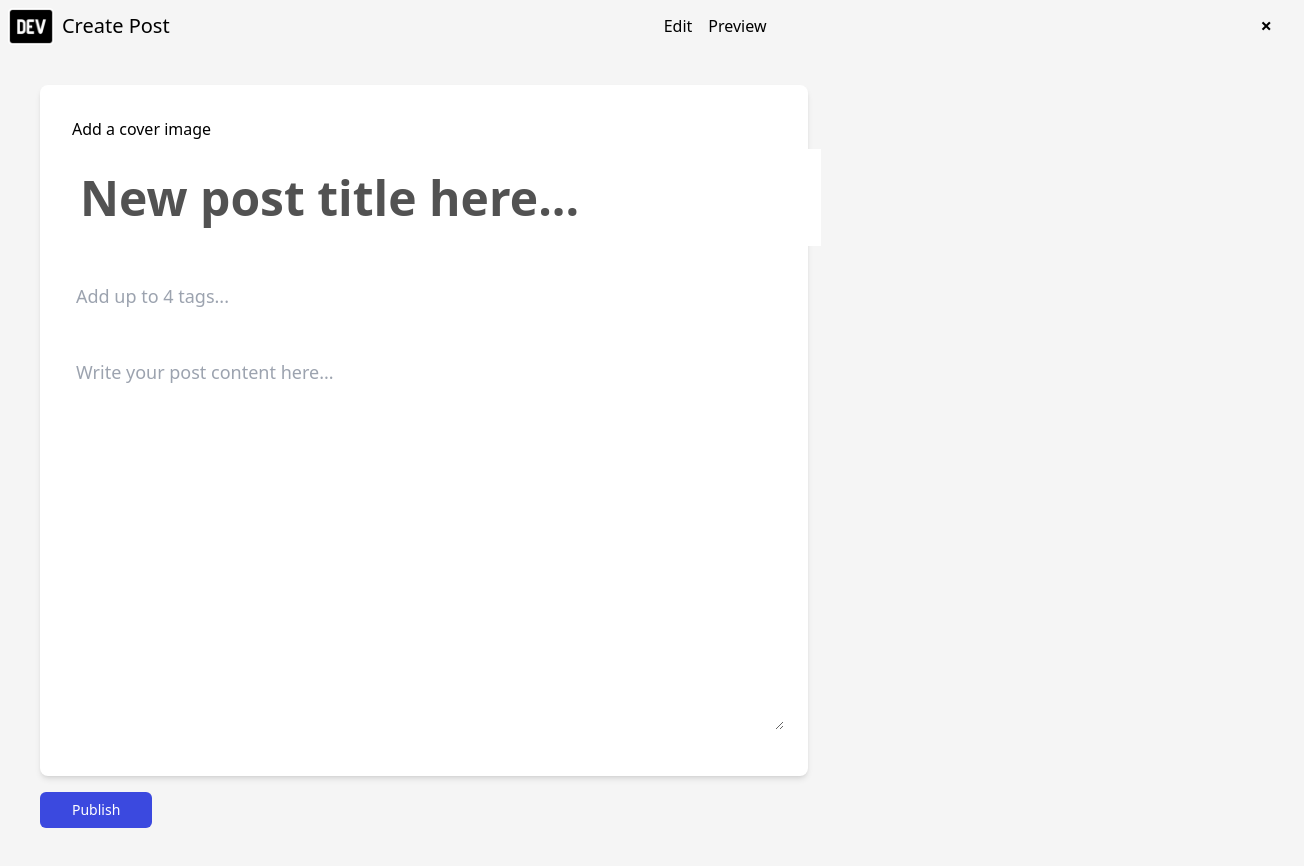
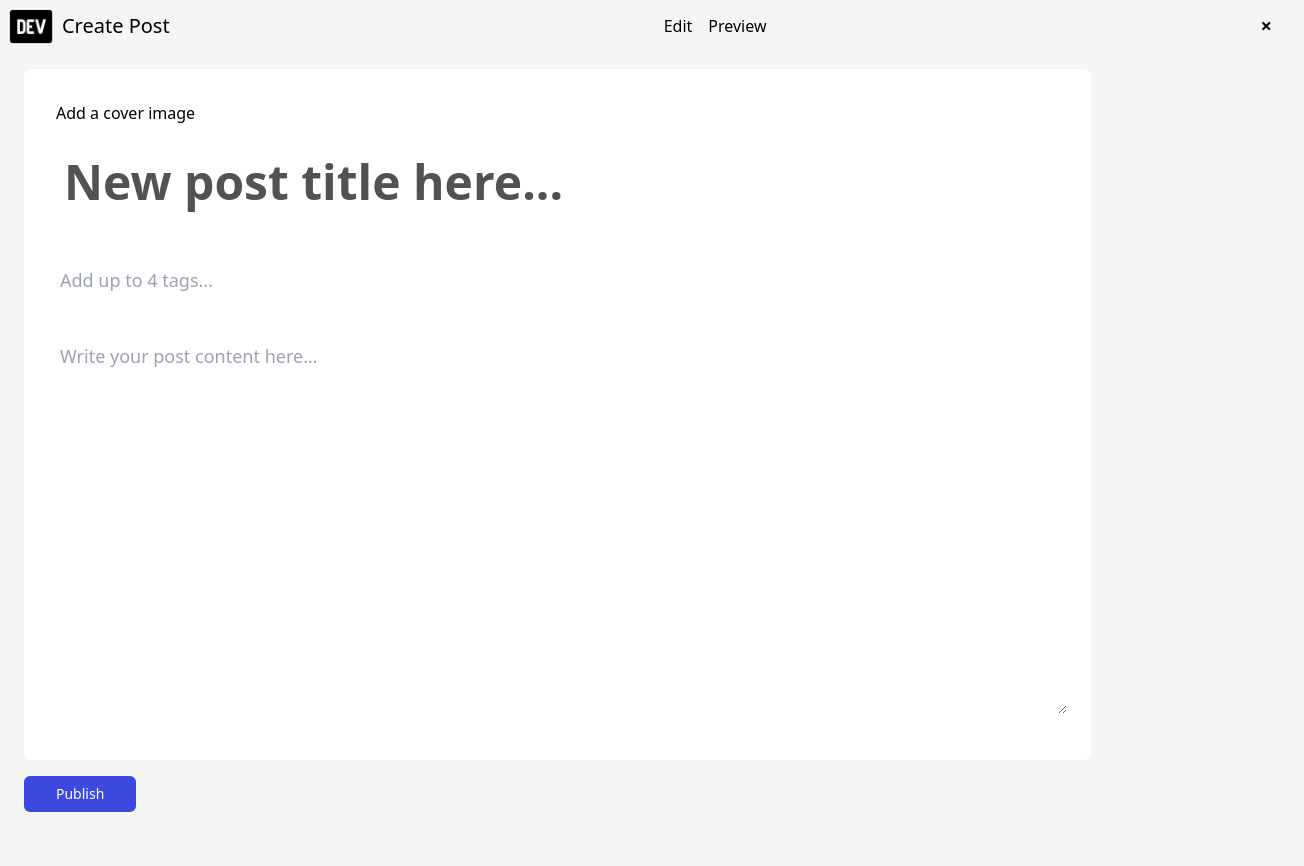
Before and after one commit to ErickVeraC/Dev-to-with-Nextjs, a Next.js app: page /new in a window 1280 px wide. Shown: the whole page, 1304 px wide, since content can reach past the window. After the commit the page ends 836 px from the top, so only its background shows below. Built offline with nearby package versions, Linux system fonts and the light colour scheme.

Commit message:
Finalizando el creador de posts

```diff
--- a/pages/new.tsx
+++ b/pages/new.tsx
@@ -5,17 +5,18 @@ import clsx from "clsx";
 import { useRouter } from "next/router";
 import CreatePostMenu from "@/components/CreatePostMenu";
 
-export default function Form() {
-  const [tagsArray, setTagsArray] = useState([]);
-  const [successMessage, setSuccessMessage] = useState(false);
-  const [isInputVisible, setIsInputVisible] = useState(false);
+export default function NewPost() {
   const {
     register,
     handleSubmit,
     formState: { errors, isSubmitting },
     setValue,
   } = useForm();
+  const [tagsArray, setTagsArray] = useState([]);
   const [tagPlaceholder, setTagPlaceholder] = useState("Add up to 4 tags...");
+  const [message, setMessage] = useState("");
+  const [successMessage, setSuccessMessage] = useState(false);
+  const [isInputVisible, setIsInputVisible] = useState(false);
   const router = useRouter();
 
   const handleTagInput = (event) => {
@@ -53,22 +54,8 @@ export default function Form() {
   const onSubmit = async (data) => {
     console.log("Publishing started...");
     try {
-      const token = localStorage.getItem("token");
-      if (!token) {
-        throw new Error("No token found in localStorage");
-      }
-
-      const postData = {
-        ...data,
-        tags: tagsArray.map((tag) => `#${tag}`),
-        timestamp: new Date().toLocaleString(),
-      };
-
-      console.log("Post data:", postData);
-
-      const result = await createPost(postData, token);
+      const result = await createPost(data);
       console.log("Post Data:", result);
-      setSuccessMessage(true);
       router.push("/");
     } catch (error) {
       console.error("Error submitting post:", error);
@@ -80,9 +67,10 @@ export default function Form() {
   return (
     <>
       <CreatePostMenu />
-      <section className="container w-3/5 ml-10 py-10">
+      <div className="container w-full ml-6 py-6 grid grid-cols-12">
+        <section className="col-span-10">
           <form className="space-y-4" onSubmit={handleSubmit(onSubmit)}>
-          <div className="bg-white shadow-md rounded-lg p-6">
+            <div className="bg-white rounded-lg p-6">
               <div className="w-1/3 p-2 rounded-md transition-all duration-100 ease-in-out hover:border-2 hover:border-[#3b49df]">
                 {isInputVisible ? (
                   <input
@@ -111,6 +99,12 @@ export default function Form() {
                   className="p-4 font-bold text-5xl border-none focus:outline-none placeholder:font-bold placeholder:text-5xl placeholder:text-[#525252]"
                   placeholder="New post title here..."
                   {...register("title", { required: true })}
+                  onFocus={() =>
+                    setMessage(
+                      "Writing a Great Post Title\nThink of your post title as a super short (but compelling!) description — like an overview of the actual post in one short sentence.\nUse keywords where appropriate to help ensure people can find your post by search."
+                    )
+                  }
+                  onBlur={() => setMessage("")}
                 />
                 {errors.title && (
                   <p className="text-red-500">Title is required</p>
@@ -123,6 +117,12 @@ export default function Form() {
                   className="w-full mt-2 p-3 text-lg rounded-md focus:outline-none focus:ring focus:ring-indigo-500"
                   placeholder={tagPlaceholder}
                   onKeyDown={handleTagInput}
+                  onFocus={() =>
+                    setMessage(
+                      "Tagging Guidelines\nTags help people find your post - think of them as the topics or categories that best describe your post.\nAdd up to four comma-separated tags per post. Use existing tags whenever possible.\nSome tags have special posting guidelines - double check to make sure your post complies with them."
+                    )
+                  }
+                  onBlur={() => setMessage("")}
                 />
                 <div className="flex flex-wrap space-x-2 mt-2">
                   {tagsArray.map((tag, index) => (
@@ -148,13 +148,18 @@ export default function Form() {
                   className="w-full p-3 text-lg rounded-md focus:outline-none focus:ring focus:ring-indigo-500 h-96"
                   placeholder="Write your post content here..."
                   {...register("body", { required: true })}
+                  onFocus={() =>
+                    setMessage(
+                      "Editor Basics\nUse Markdown to write and format posts.\nCommonly used syntax\nEmbed rich content such as Tweets, YouTube videos, etc. Use the complete URL: {% embed https://... %}. See a list of supported embeds.\nIn addition to images for the post's content, you can also drag and drop a cover image."
+                    )
+                  }
+                  onBlur={() => setMessage("")}
                 />
                 {errors.body && (
                   <p className="text-red-500">Content is required</p>
                 )}
               </div>
             </div>
-
             <button
               type="submit"
               className={clsx(
@@ -168,17 +173,16 @@ export default function Form() {
             >
               {isSubmitting ? "Publishing..." : "Publish"}
             </button>
-
-          {successMessage && (
-            <div
-              id="success-message"
-              className="text-green-500 text-center mt-4"
-            >
-              Post published successfully!
+          </form>
+        </section>
+        <aside className="col-span-2 p-2">
+          {message && (
+            <div className="text-gray-500">
+              <p>{message}</p>
             </div>
           )}
-        </form>
-      </section>
+        </aside>
+      </div>
     </>
   );
 }
```
Lines whose indentation alone changed are shown as unchanged.
